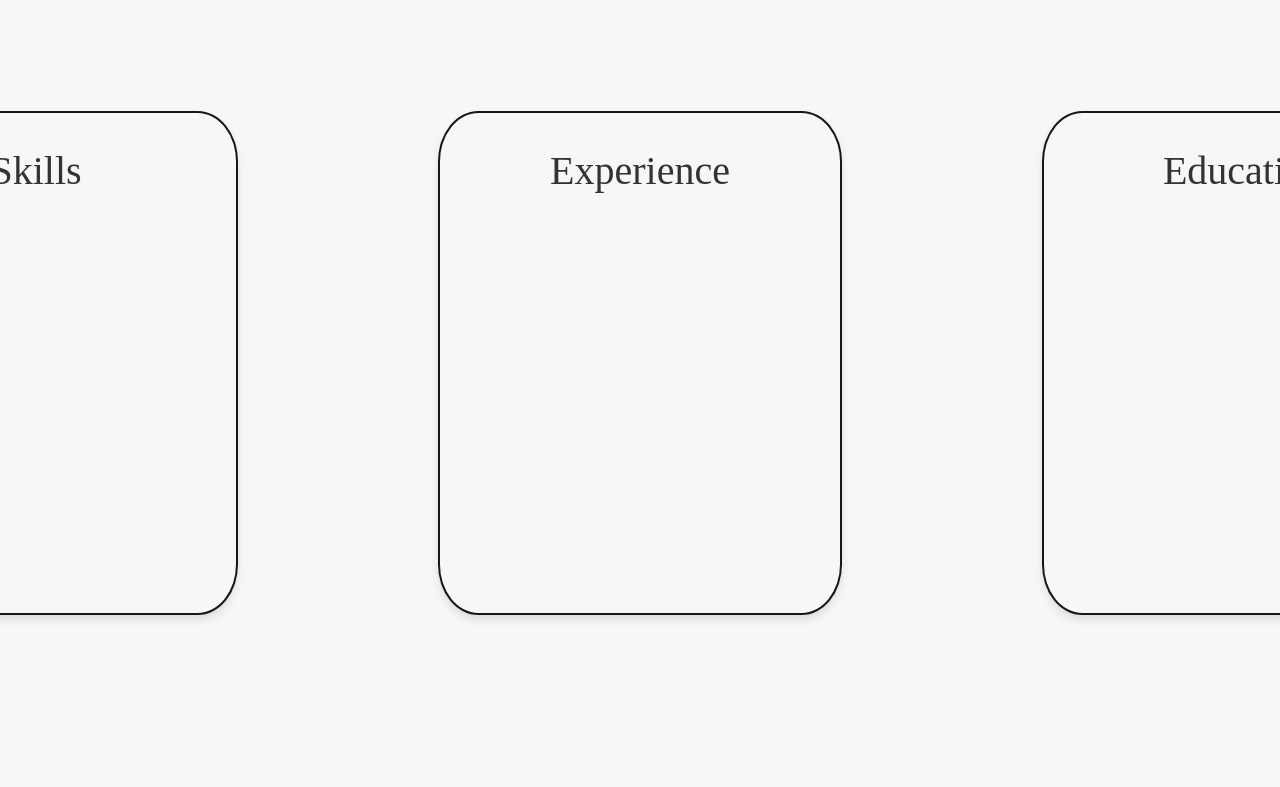
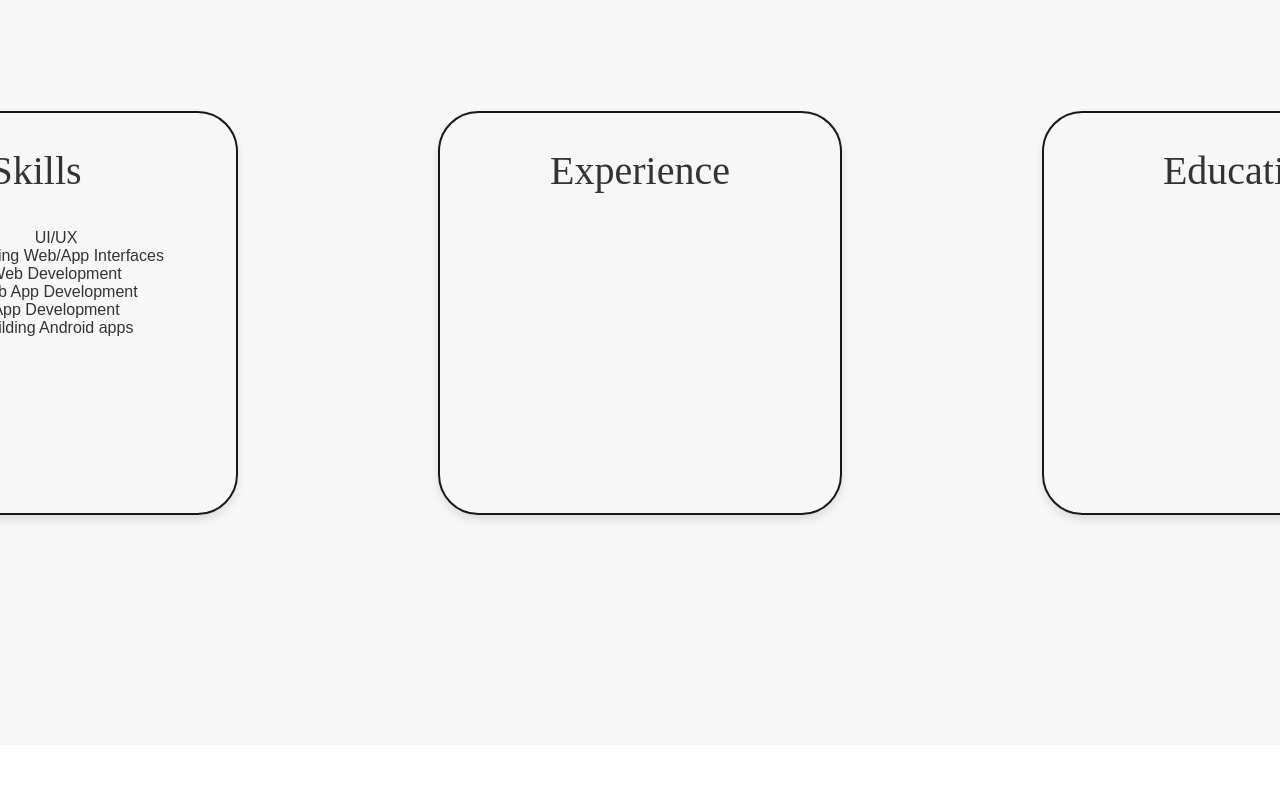
Before and after one commit to Debosmita053/OIBSIP_WebDevelopementandDesign_task2, a plain HTML site: page index.html in a window 1280 px wide. Shown: the part 1633-2420 px from the top of the page. Drawn offline with Linux system fonts and the light colour scheme; some packages are replaced by stand-ins of ours; a script that the page names is missing.

Commit message:
about me

```diff
--- a/index.html
+++ b/index.html
@@ -55,6 +55,11 @@
             <div class="tab-titles">
                 <div class="tab-links">
                     <h2>Skills</h2>
+                    <ul>
+                        <li><span>UI/UX</span><br>Designing Web/App Interfaces</li>
+                        <li><span>Web Development</span><br>Web App Development</li>
+                        <li><span>App Development</span><br>Building Android apps</li>
+                    </ul>
                 </div>
                 <div class="tab-links">
                     <h2>Experience</h2>
@@ -69,6 +74,7 @@
 
     <!-- Career -->
     <section id="career">
+
 
     </section>
 
--- a/style.css
+++ b/style.css
@@ -166,7 +166,7 @@ html, body {
 
 .tab-links{
 
-    height: 500px;
+    height: 400px;
     width: 400px;
     border: 2px solid #171717;
     flex-basis: 30%;
@@ -175,6 +175,7 @@ html, body {
     cursor: pointer;
     transition: transform 0.5s ease;
     box-shadow: 0 5px 8px rgba(0,0,0,0.1);
+    text-align: center;
 }
 
 .tab-links:hover{
```
